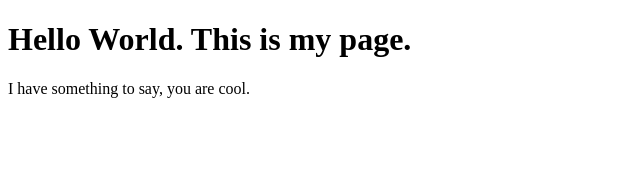
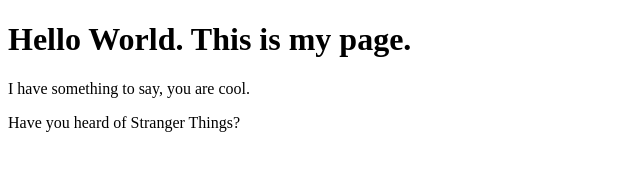
Before and after one commit to caesarbell/gh-pages-test, a plain HTML site: page index.html in a window 1280 px wide. Shown: the whole page, without its empty margins (0-640 px from the left). Drawn offline with Linux system fonts and the light colour scheme.

Commit message:
Update index.html

```diff
--- a/index.html
+++ b/index.html
@@ -8,5 +8,6 @@
 <body>
     <h1>Hello World. This is my page.</h1>
     <p>I have something to say, you are cool.</p>
+    <p>Have you heard of Stranger Things?</p>
 </body>
 </html>
```
